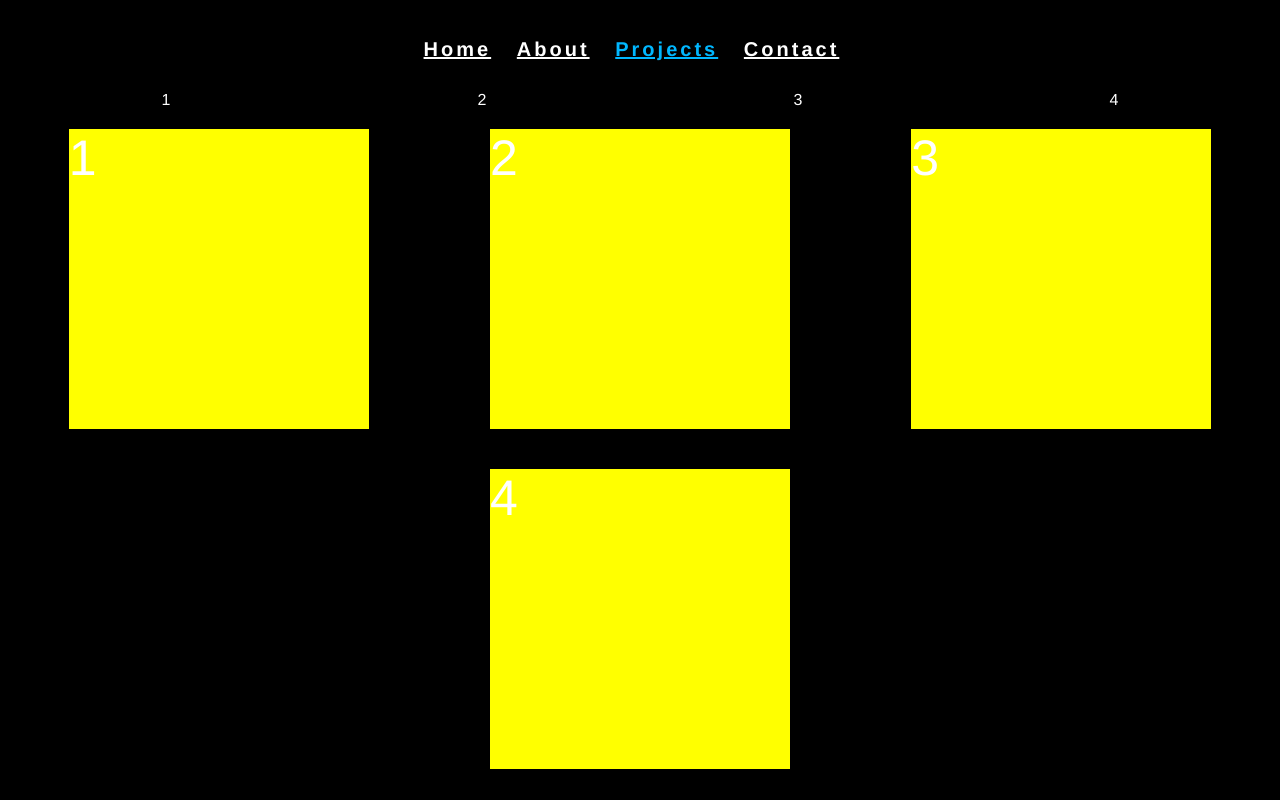
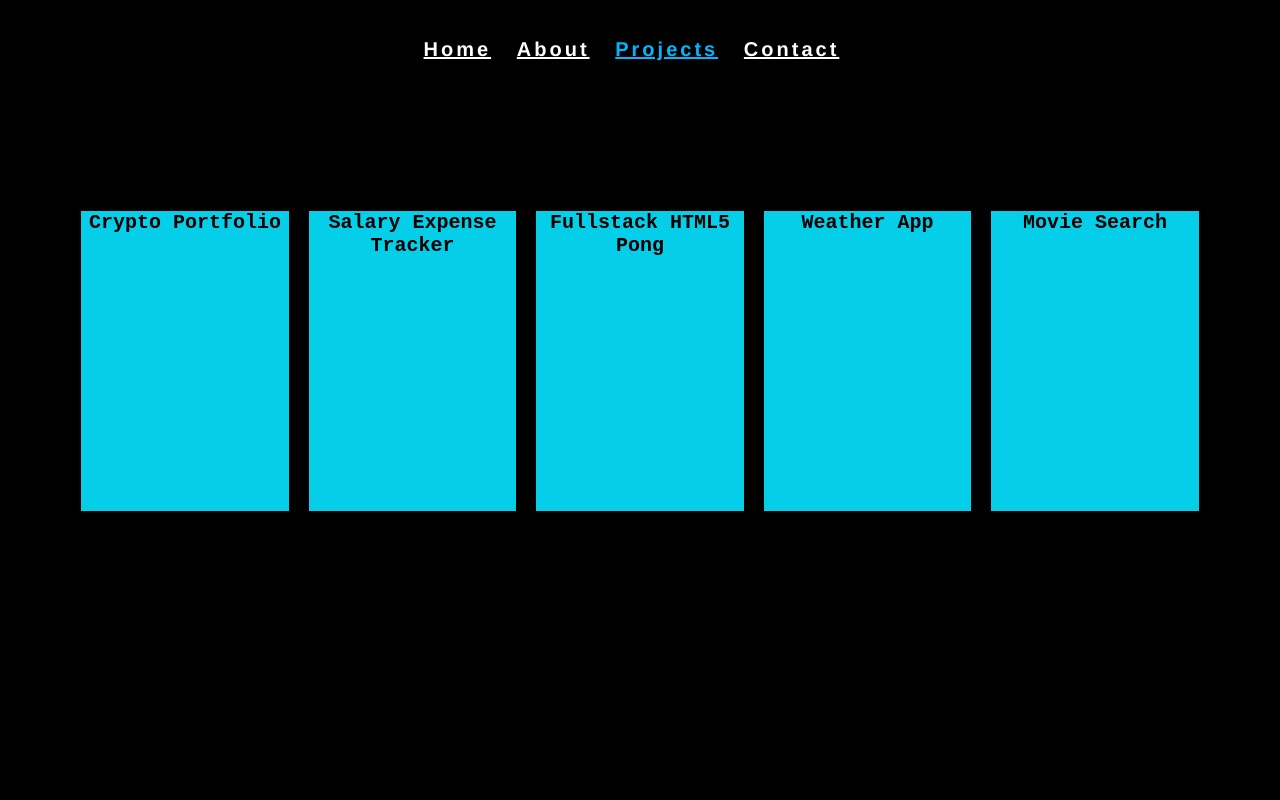
Before and after one commit to steveechan/portfolio, a Vue app: page /#/project in a window 1280 px wide. Built offline with nearby package versions, Linux system fonts and the light colour scheme.

Commit message:
project page changes

```diff
--- a/src/views/ProjectView.vue
+++ b/src/views/ProjectView.vue
@@ -1,35 +1,47 @@
 <template>
   <div class="container">
-    <div class="title"> 1 </div>
-    <div class="title"> 2 </div>
-    <div class="title"> 3 </div>
-    <div class="title"> 4 </div>
-  </div>
-  <div class="container">
-    <div class="box"> 1 </div>
-    <div class="box"> 2 </div>
-    <div class="box"> 3 </div>
-    <div class="box"> 4 </div>
-  </div>
+	<div class="box"> Crypto Portfolio </div>
+	<div class="box2"> Salary Expense Tracker </div>
+	<div class="box"> Fullstack HTML5 Pong</div>
+	<div class="box2"> Weather App </div>
+	<div class="box"> Movie Search </div>
+</div>
 </template>
 
 <style>
 
 .container {
-  width: 100%;
-  height: auto;
-  display: flex;
-  flex-direction: row;
-  justify-content: space-around;
-  flex-flow: wrap;
+		width: 90%;
+		padding: 20px;
+		margin: 100px auto;
+		display: flex;
+		flex-direction: row;
+		justify-content: center;
+	}
+.box2,
+.box {
+	width: 250px;
+	height: 300px;
+	background: #05cee9;
+  margin: 0px 10px;
+  transition: 1s;
+  font-weight: bold;
+  color: black;
+  text-align: center;
+  font-size: 13px;
+  font-family: monospace;
+  font-size: 20px;
+}
+.box:hover {
+	transform: scale(1.3);
+	background: rgba(2, 151, 177, 0.521);
+	z-index: 2;
+  letter-spacing: 3px;
+	box-shadow: 2px 2px 2px #000;
 }
 
-.box {
-  width: 300px;
-  height: 300px;
-  background: yellow;
-  margin: 20px;
-  box-sizing: border-box;
-  font-size: 50px;
+.box2:hover {
+  transform: rotate(360deg);
+  background: rgba(2, 151, 177, 0.521);
 }
 </style>
```
Also changed, not shown: src/assets/cryptopro.png (added).
